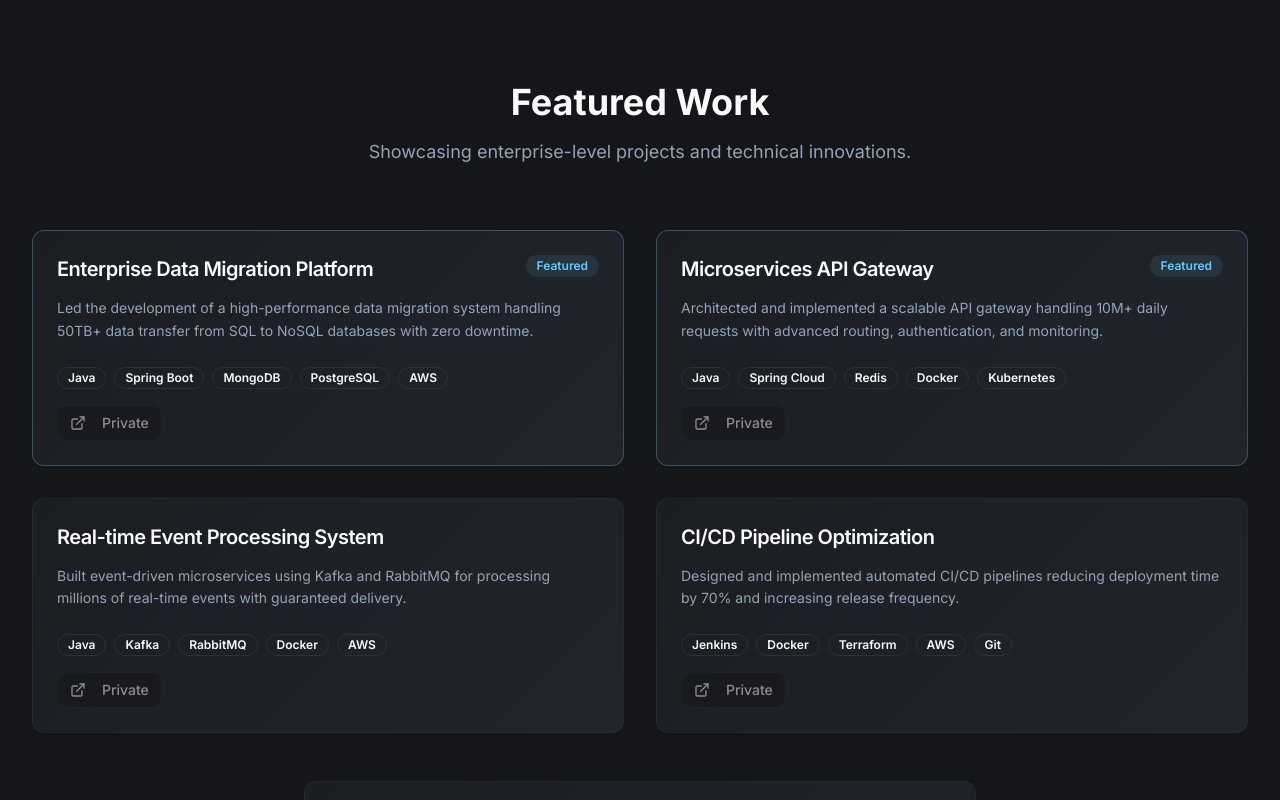
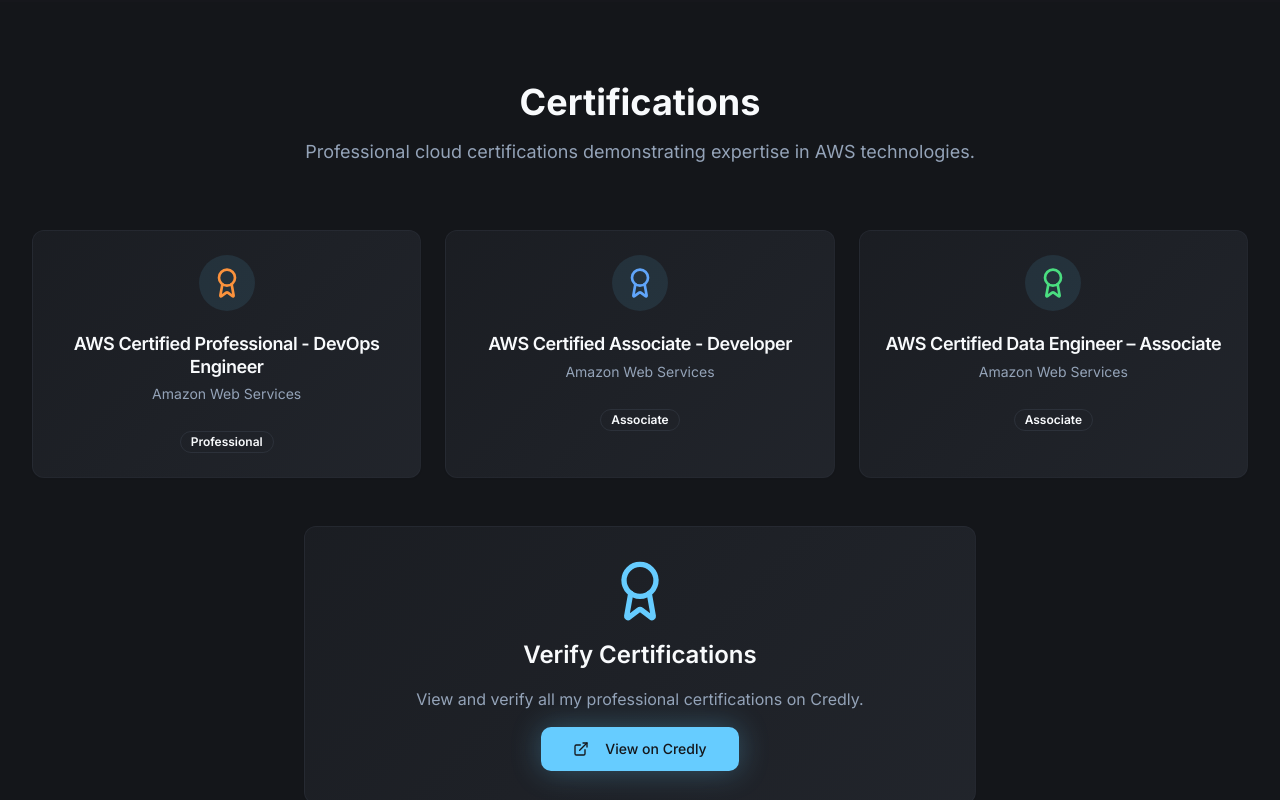
Before and after one commit to bsanumalla/MyPortfolio-anumalla.io, a React (Vite) app: page / in a window 1280 px wide. Shown: the part 3740-4540 px from the top of the page. Built offline with nearby package versions, Linux system fonts and the light colour scheme.

Commit message:
Add Certifications Section
Add a new "Certifications" section to the portfolio. This section will display the user's AWS certifications and include a link to verify them on Credly.

```diff
--- /dev/null
+++ b/src/components/portfolio/Certifications.tsx
@@ -0,0 +1,90 @@
+import { Card, CardContent, CardHeader, CardTitle } from "@/components/ui/card";
+import { Badge } from "@/components/ui/badge";
+import { Button } from "@/components/ui/button";
+import { Award, ExternalLink } from "lucide-react";
+
+const Certifications = () => {
+  const certifications = [
+    {
+      title: "AWS Certified Professional - DevOps Engineer",
+      issuer: "Amazon Web Services",
+      level: "Professional",
+      color: "text-orange-400"
+    },
+    {
+      title: "AWS Certified Associate - Developer",
+      issuer: "Amazon Web Services",
+      level: "Associate",
+      color: "text-blue-400"
+    },
+    {
+      title: "AWS Certified Data Engineer – Associate",
+      issuer: "Amazon Web Services",
+      level: "Associate",
+      color: "text-green-400"
+    }
+  ];
+
+  return (
+    <section id="certifications" className="section-padding">
+      <div className="container-max">
+        <div className="text-center mb-16">
+          <h2 className="text-4xl font-bold mb-4">Certifications</h2>
+          <p className="text-muted-foreground text-lg max-w-2xl mx-auto">
+            Professional cloud certifications demonstrating expertise in AWS technologies.
+          </p>
+        </div>
+
+        <div className="grid md:grid-cols-3 gap-6 mb-12">
+          {certifications.map((cert, index) => (
+            <Card
+              key={index}
+              className="card-gradient border border-border/50 smooth-transition hover:border-primary/30 hover:scale-105"
+            >
+              <CardHeader className="text-center">
+                <div className="flex justify-center mb-4">
+                  <div className="p-3 rounded-full bg-primary/10">
+                    <Award className={`h-8 w-8 ${cert.color}`} />
+                  </div>
+                </div>
+                <CardTitle className="text-lg leading-tight">
+                  {cert.title}
+                </CardTitle>
+                <p className="text-muted-foreground text-sm">{cert.issuer}</p>
+              </CardHeader>
+              <CardContent className="text-center">
+                <Badge variant="outline" className="text-xs">
+                  {cert.level}
+                </Badge>
+              </CardContent>
+            </Card>
+          ))}
+        </div>
+
+        <div className="text-center">
+          <Card className="card-gradient border border-border/50 p-8 max-w-2xl mx-auto">
+            <div className="space-y-4">
+              <Award className="h-16 w-16 text-primary mx-auto" />
+              <h3 className="text-2xl font-semibold">Verify Certifications</h3>
+              <p className="text-muted-foreground">
+                View and verify all my professional certifications on Credly.
+              </p>
+              <Button size="lg" className="glow-effect" asChild>
+                <a
+                  href="https://www.credly.com/users/bhavani-shanker-anumalla/badges#credly"
+                  target="_blank"
+                  rel="noopener noreferrer"
+                >
+                  <ExternalLink className="mr-2 h-5 w-5" />
+                  View on Credly
+                </a>
+              </Button>
+            </div>
+          </Card>
+        </div>
+      </div>
+    </section>
+  );
+};
+
+export default Certifications;
--- a/src/pages/Index.tsx
+++ b/src/pages/Index.tsx
@@ -3,6 +3,7 @@ import Hero from "@/components/portfolio/Hero";
 import About from "@/components/portfolio/About";
 import Experience from "@/components/portfolio/Experience";
 import Skills from "@/components/portfolio/Skills";
+import Certifications from "@/components/portfolio/Certifications";
 import Portfolio from "@/components/portfolio/Portfolio";
 import Contact from "@/components/portfolio/Contact";
 import Footer from "@/components/portfolio/Footer";
@@ -16,6 +17,7 @@ const Index = () => {
         <About />
         <Experience />
         <Skills />
+        <Certifications />
         <Portfolio />
         <Contact />
       </main>
```
